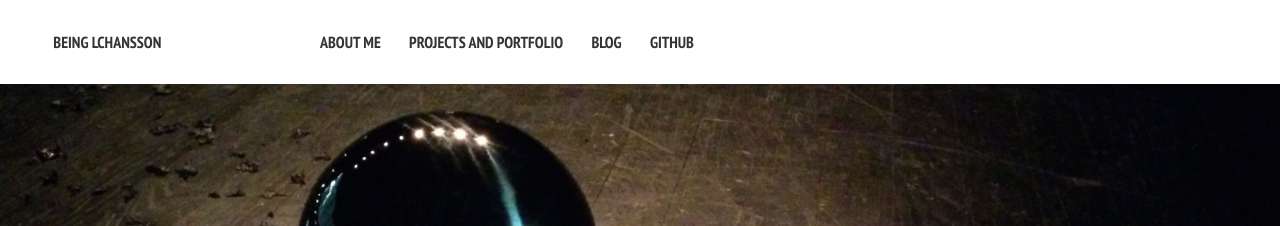
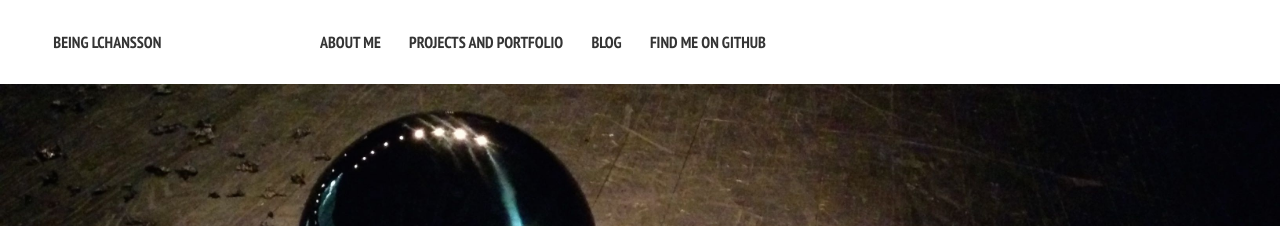
Before and after one commit to LCHansson/LCHansson.github.io, a Jekyll site: the page built from index.md, in a window 1280 px wide. Shown: the top 226 px of the page. Built offline with Jekyll 4.4.1, drawn with Linux system fonts in a browser that asks for light colours; nearby versions of some CDN libraries.

Commit message:
Expand Github navbar link text

```diff
--- a/_data/navigation.yml
+++ b/_data/navigation.yml
@@ -12,5 +12,5 @@
 - title: Blog
   url: /blog/
 
-- title: Github
+- title: Find me on Github
   url: http://github.com/LCHansson
```
